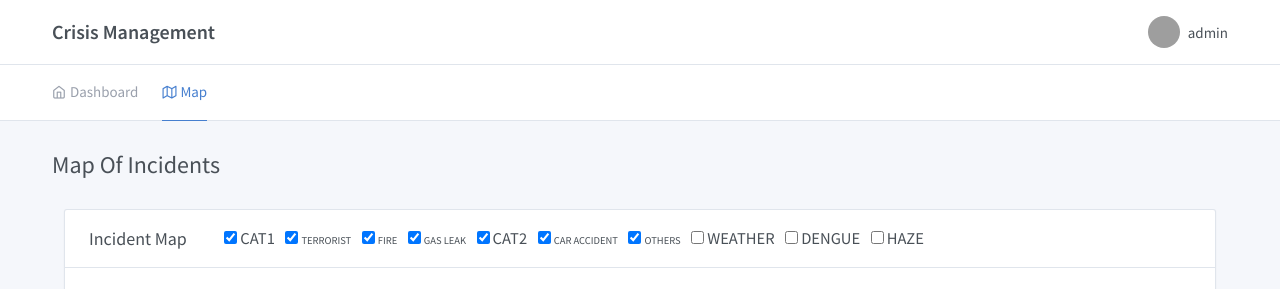
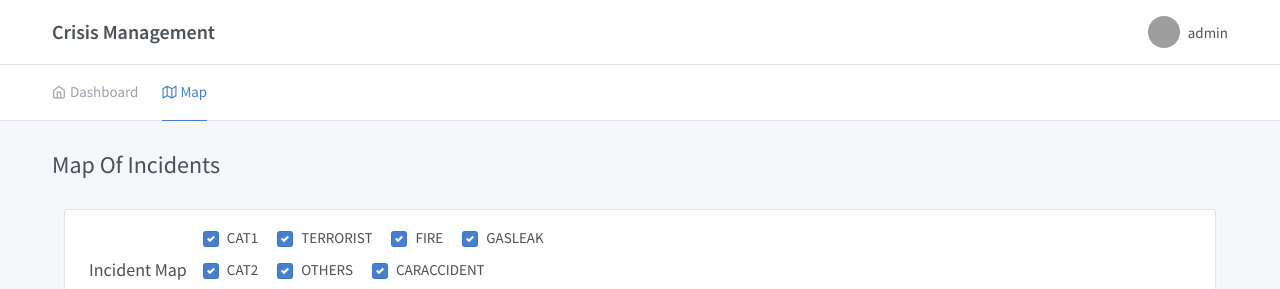
Before and after one commit to jwngo/CMS3003, a Django app: page /map/ in a window 1280 px wide. Shown: the top 289 px of the page. Run offline with Django 3.2, Linux system fonts and the light colour scheme; a user stored in the database is signed in; parts of the project's set-up code (start-up, migrations or seed data) failed here and were passed over; some libraries are stand-ins or nearby versions; grey boxes are pictures that could not be loaded.

Commit message:
Updated checkbox styling on maps.html

```diff
--- a/cms/baseapp/templates/map.html
+++ b/cms/baseapp/templates/map.html
@@ -23,37 +23,63 @@
   <div class="card">
     <div class="card-header">
       <h2 class="card-title">Incident Map</h2>
-      <div style="margin-left: 2em; margin-top: 0.6em">
-          <input type="checkbox" name="filter" id="CAT1" class='chk-btn' style="margin-left:0.5em">
-          <label for='CAT1' style="font-size: 1.1em;" >CAT1</label>
 
-          <input type="checkbox" name="filter" id="terrorist" class='chk-btn' style="margin-left:0.5em; display: inline">
-          <label id = 'terroristLabel' for='terrorist' style="font-size: 0.7em; display: inline" >TERRORIST</label>
+      <div style="margin-top: 0.6em">
+        <label for="CAT1" class="custom-control custom-checkbox custom-control-inline ml-4">
+          <input type="checkbox" class="custom-control-input" name="filter" id="CAT1" checked="">
+          <span class="custom-control-label">CAT1</span>
+        </label>
 
-          <input type="checkbox" name="filter" id="fire" class='chk-btn' style="margin-left:0.5em; display: inline">
-          <label id = 'fireLabel' for='fire' style="font-size: 0.7em; display: inline" >FIRE</label>
+        <label for="terrorist" id="terroristLabel" class="custom-control custom-checkbox custom-control-inline">
+          <input type="checkbox" class="custom-control-input" name="filter" id="terrorist" checked="">
+          <span class="custom-control-label">TERRORIST</span>
+        </label>
 
-          <input type="checkbox" name="filter" id="gasleak" class='chk-btn' style="margin-left:0.5em; display: inline">
-          <label id = 'gasleakLabel' for='gasleak' style="font-size: 0.7em; display: inline" >GAS LEAK</label>
+        <label for="fire" id="fireLabel" class="custom-control custom-checkbox custom-control-inline">
+          <input type="checkbox" class="custom-control-input" name="filter" id="fire" checked="">
+          <span class="custom-control-label">FIRE</span>
+        </label>
 
-          <input type="checkbox" name="filter" id="CAT2" class='chk-btn' style="margin-left:0.5em">
-          <label for='CAT2' style="font-size: 1.1em;">CAT2</label>
+        <label for="gasleak" id="gasleakLabel" class="custom-control custom-checkbox custom-control-inline">
+          <input type="checkbox" class="custom-control-input" name="filter" id="gasleak" checked="">
+          <span class="custom-control-label">GASLEAK</span>
+        </label>
 
-          <input type="checkbox" name="filter" id="caraccident" class='chk-btn' style="margin-left:0.5em; display: inline">
-          <label id = 'caraccidentLabel' for='caraccident' style="font-size: 0.7em; display: inline" >CAR ACCIDENT</label>
+        <br>
 
-          <input type="checkbox" name="filter" id="others" class='chk-btn' style="margin-left:0.5em; display: inline">
-          <label id = 'othersLabel' for='others' style="font-size: 0.7em; display: inline" >OTHERS</label>
+        <label for="CAT2" class="custom-control custom-checkbox custom-control-inline ml-4">
+          <input type="checkbox" class="custom-control-input" name="filter" id="CAT2" checked="">
+          <span class="custom-control-label">CAT2</span>
+        </label>
 
-          <input type="checkbox" name="filter" id="weather" class='chk-btn' style="margin-left:0.5em">
-          <label for='weather' style="font-size: 1.1em;">WEATHER</label>
+        <label for="others" id="othersLabel" class="custom-control custom-checkbox custom-control-inline">
+          <input type="checkbox" class="custom-control-input" name="filter" id="others" checked="">
+          <span class="custom-control-label">OTHERS</span>
+        </label>
 
-          <input type="checkbox" name="filter" id="dengue" class='chk-btn' style="margin-left:0.5em">
-          <label for='dengue' style="font-size: 1.1em;">DENGUE</label>
+        <label for="caraccident" id="caraccidentLabel" class="custom-control custom-checkbox custom-control-inline">
+          <input type="checkbox" class="custom-control-input" name="filter" id="caraccident" checked="">
+          <span class="custom-control-label">CARACCIDENT</span>
+        </label>
 
-          <input type="checkbox" name="filter" id="haze" class='chk-btn' style="margin-left:0.5em">
-          <label for='haze' style="font-size: 1.1em;">HAZE</label>
-        </div>
+        <br>
+
+        <label for="weather" class="custom-control custom-checkbox custom-control-inline ml-4">
+          <input type="checkbox" class="custom-control-input" name="filter" id="weather" checked="">
+          <span class="custom-control-label">WEATHER</span>
+        </label>
+
+        <label for="dengue" class="custom-control custom-checkbox custom-control-inline">
+          <input type="checkbox" class="custom-control-input" name="filter" id="dengue" checked="">
+          <span class="custom-control-label">DENGUE</span>
+        </label>
+
+        <label for="haze" class="custom-control custom-checkbox custom-control-inline">
+          <input type="checkbox" class="custom-control-input" name="filter" id="haze" checked="">
+          <span class="custom-control-label">HAZE</span>
+        </label>
+      </div>
+
     </div>
     <div class="card-body">
       <div class="map">
```
